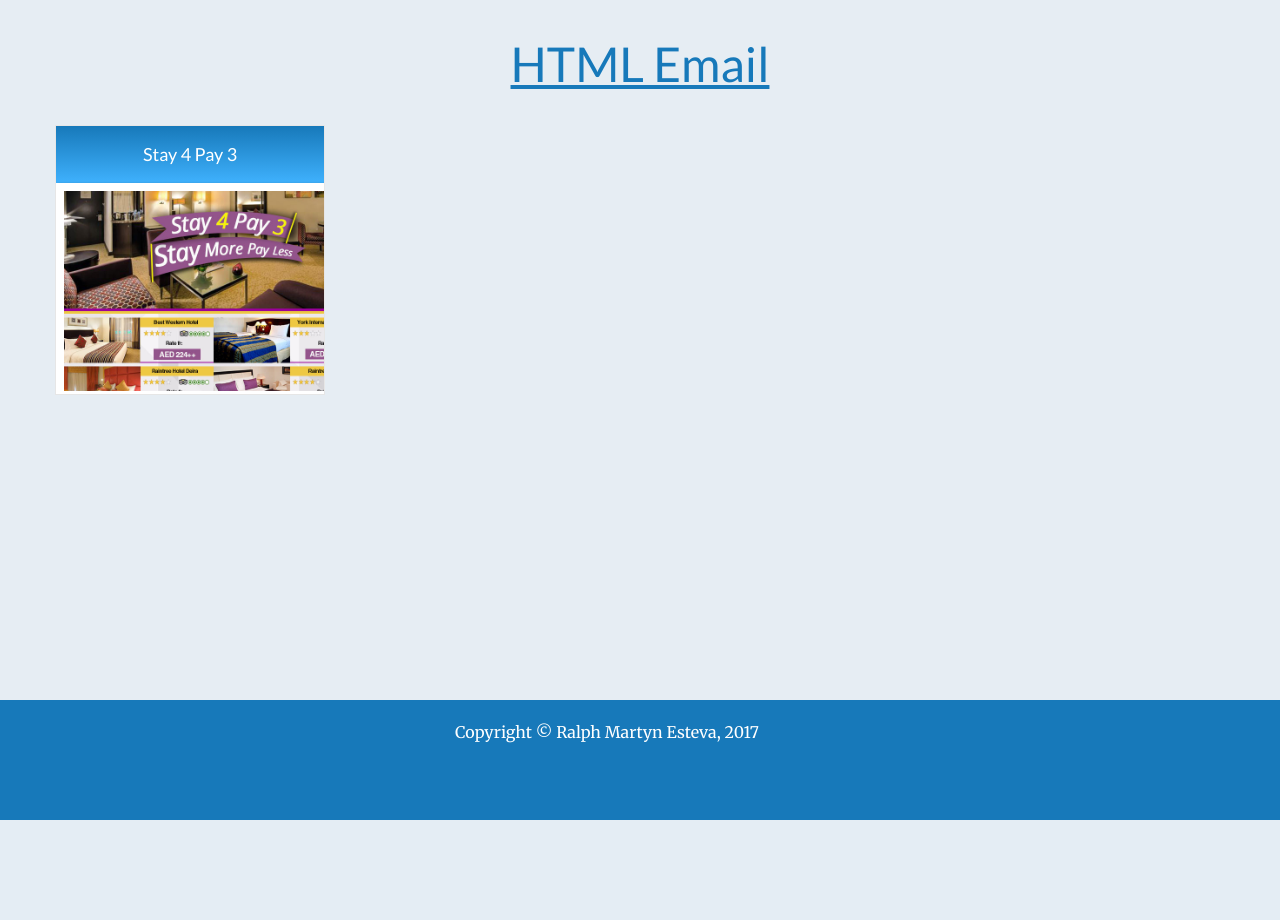
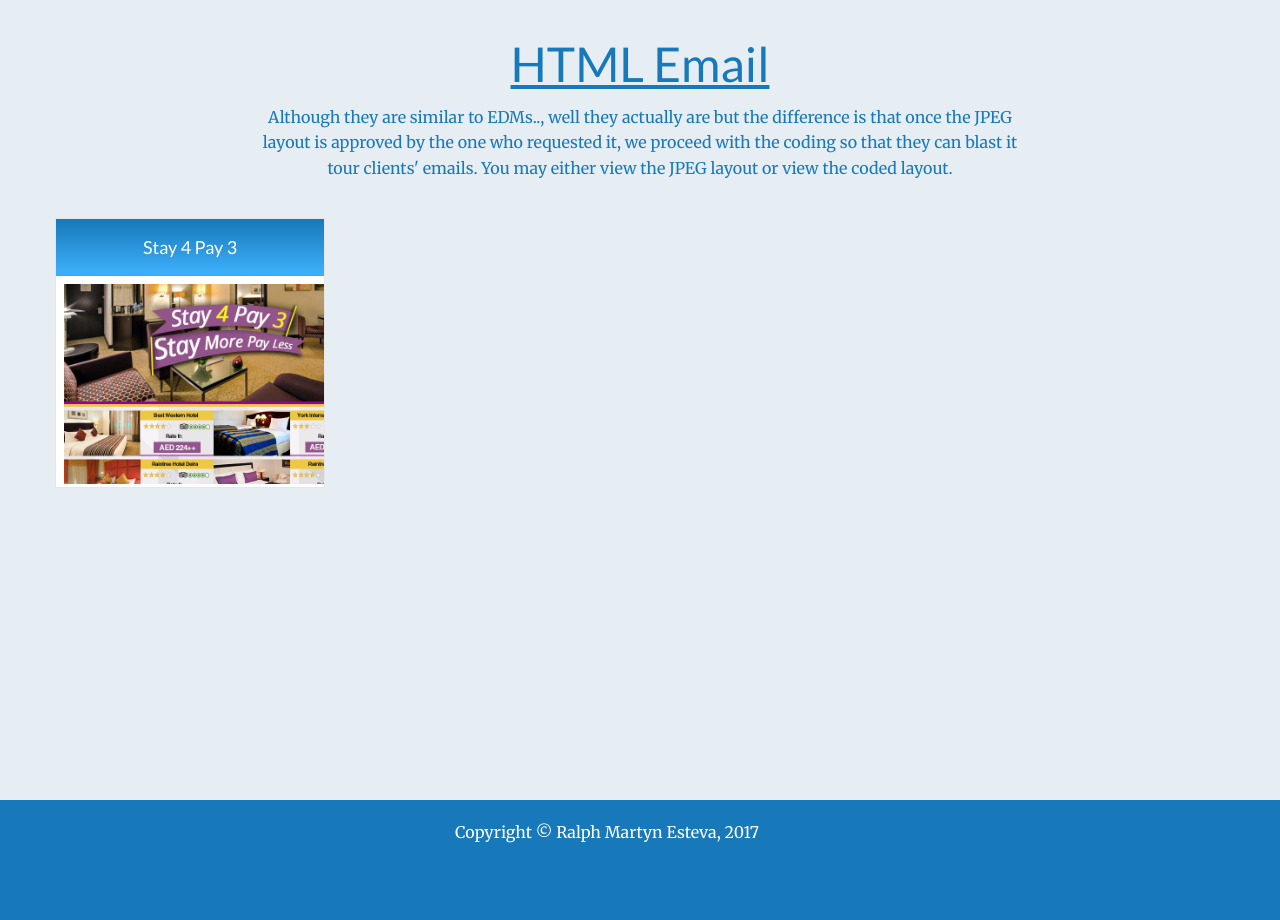
Before and after one commit to rapunk27/portfolio, a PHP site: page /works/html-email.php in a window 1280 px wide. Shown: the part 105-1025 px from the top of the page. Before the commit the page ends 925 px from the top, so only its background shows below. Run offline with PHP 8.4, Linux system fonts and the light colour scheme; some libraries are stand-ins or nearby versions.

Commit message:
added description to each works

```diff
--- a/css/styles.css
+++ b/css/styles.css
@@ -188,6 +188,12 @@
 	background-color: #E6EDF3;
 	height: 400px;
 	padding-top:20px;
+}
+
+.work-note{
+	font-size: 16px;
+	font-family: 'Merriweather', serif;
+	color:#1779BA;
 }
 
 .circle-work{
@@ -413,7 +419,7 @@
 /*Html email*/
 
 .html-email-section{
-	height: 700px;
+	height: 800px;
 	background: #E6EDF3;
 	padding: 30px;
 }
--- a/works/html-email.php
+++ b/works/html-email.php
@@ -21,6 +21,13 @@
 			<h1 class="text-center edm-label"> HTML Email</h1>
 		</div>
 	</div>
+<div class="row">
+	<div class="small-8 small-offset-2 columns text-center">
+		<p class="work-note">
+			Although they are similar to EDMs.., well they actually are but the difference is that once the JPEG layout is approved by the one who requested it, we proceed with the coding so that they can blast it tour clients' emails. You may either view the JPEG layout or view the coded layout.
+		</p>
+	</div>
+</div>
 
 
 	<div class="row small-up-2 large-up-4" style="margin-top: 20px;">
```
Also changed, not shown: works/banners.php (+8 -0 lines), works/edms.php (+8 -0 lines).
